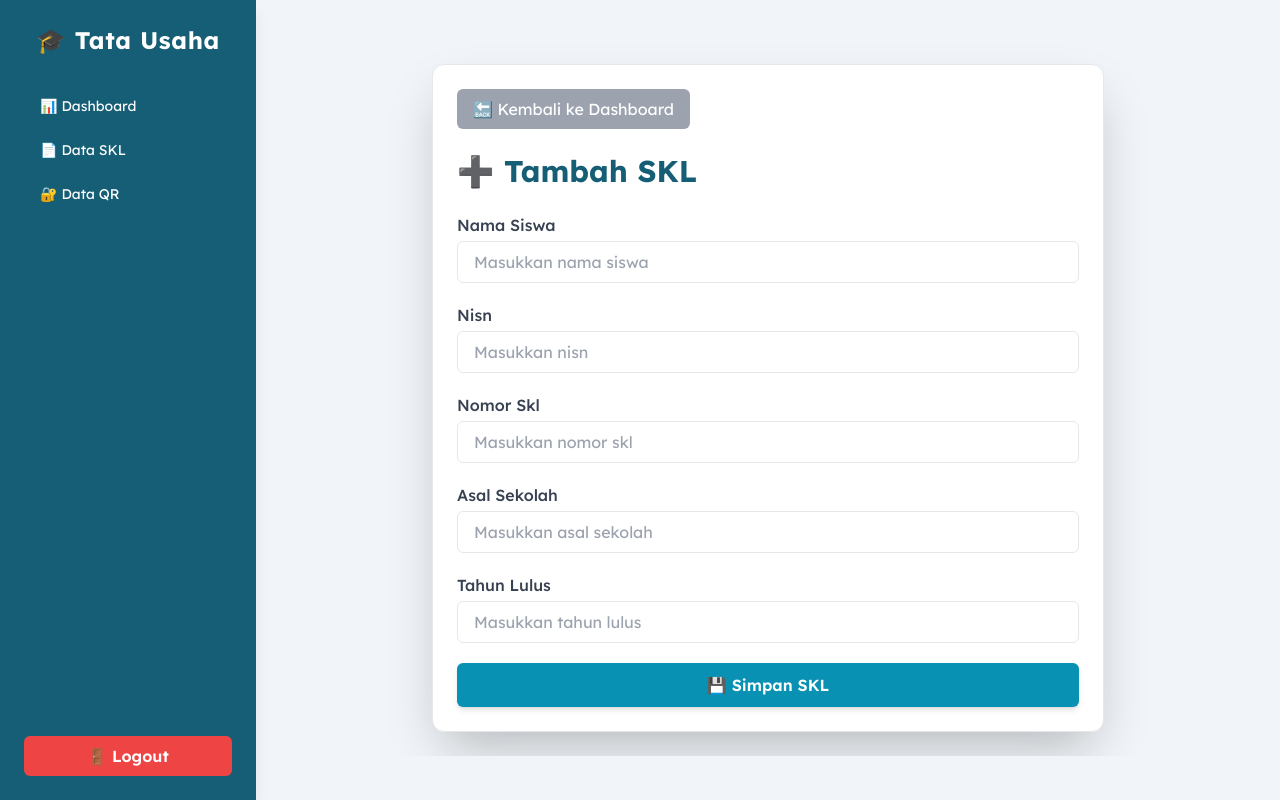
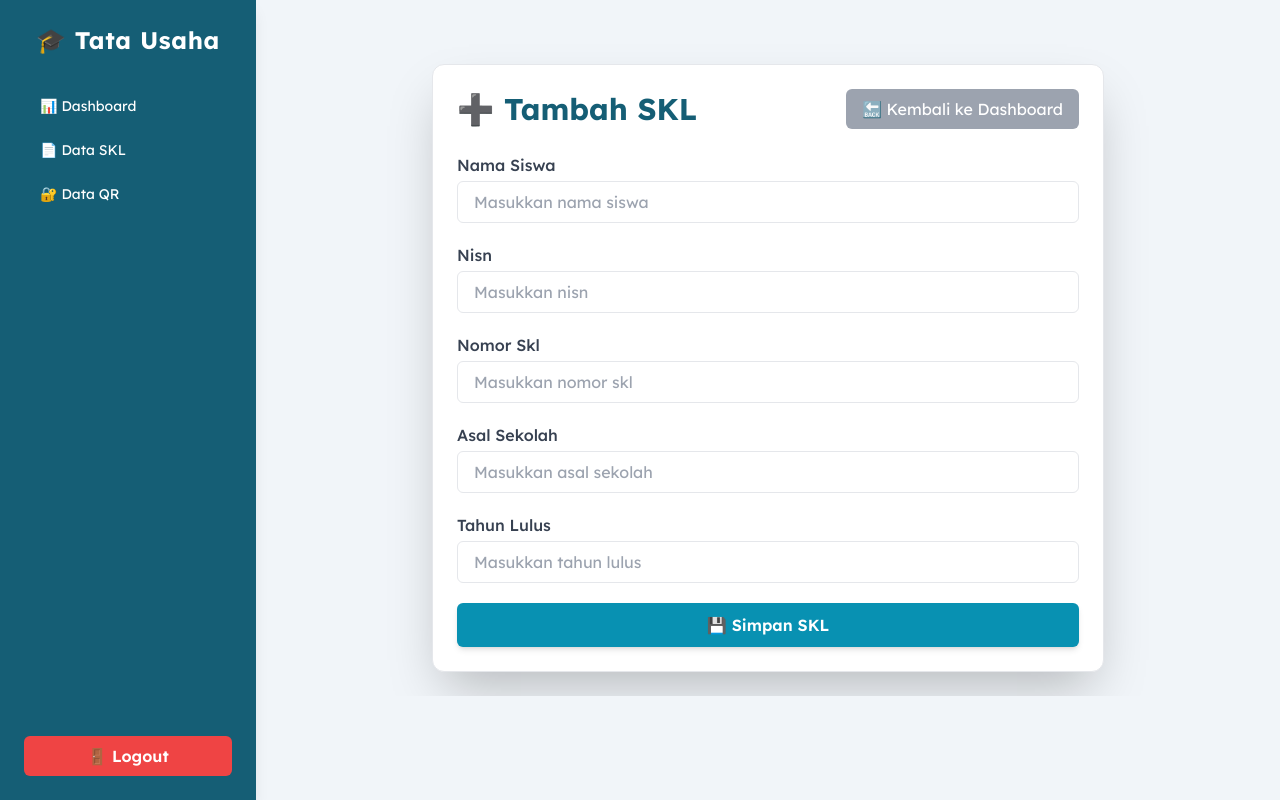
Before and after one commit to mrx283/skelar-frontend, a React (Vite) app: page /admin/dashboard/skl/tambah in a window 1280 px wide. Built offline with nearby package versions, Linux system fonts and the light colour scheme.

Commit message:
styling editskladmin dan tambahskladmin

```diff
--- a/src/pages/admin/EditSKLAdmin.jsx
+++ b/src/pages/admin/EditSKLAdmin.jsx
@@ -71,12 +71,13 @@ const EditSKLAdmin = () => {
 
   return (
     <div className="max-w-2xl mx-auto mt-10 p-6 bg-white shadow-2xl rounded-xl border border-gray-200">
-      <div className="mb-6">
+      <div className="mb-6 flex items-center justify-between">
+        <h2 className="text-3xl font-bold text-cyan-800">✏️ Edit Data SKL</h2>
         <button onClick={() => navigate("/admin/dashboard/skl")} className="bg-gray-400 hover:bg-gray-600 text-white px-4 py-2 rounded-md transition">
           🔙 Kembali ke Data SKL
         </button>
       </div>
-      <h2 className="text-3xl font-bold text-cyan-800 mb-6">✏️ Edit Data SKL</h2>
+
       <form onSubmit={handleSubmit} className="space-y-5">
         {["nama_siswa", "nisn", "nomor_skl", "asal_sekolah", "tahun_lulus"].map((field) => (
           <div key={field}>
--- a/src/pages/admin/TambahSKLAdmin.jsx
+++ b/src/pages/admin/TambahSKLAdmin.jsx
@@ -54,12 +54,13 @@ const TambahSKLAdmin = () => {
 
   return (
     <div className="max-w-2xl mx-auto mt-10 p-6 bg-white shadow-2xl rounded-xl border border-gray-200">
-      <div className="mb-6">
+      <div className="mb-6 flex items-center justify-between">
+        <h2 className="text-3xl font-bold text-cyan-800">➕ Tambah SKL</h2>
         <button onClick={() => navigate("/admin/dashboard/skl")} className="bg-gray-400 hover:bg-gray-600 text-white px-4 py-2 rounded-md transition">
           🔙 Kembali ke Dashboard
         </button>
       </div>
-      <h2 className="text-3xl font-bold text-cyan-800 mb-6">➕ Tambah SKL</h2>
+
       <form onSubmit={handleSubmit} className="space-y-5">
         {["nama_siswa", "nisn", "nomor_skl", "asal_sekolah", "tahun_lulus"].map((field) => (
           <div key={field}>
```
